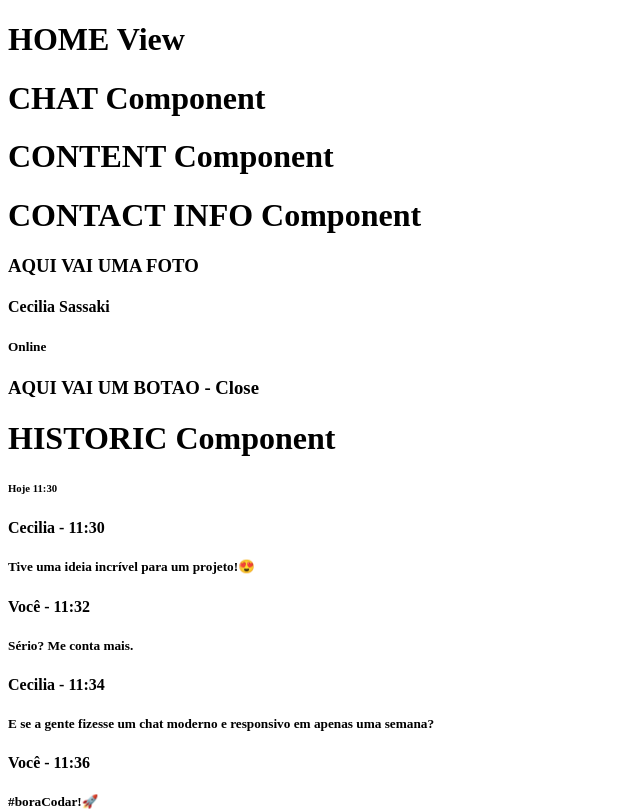
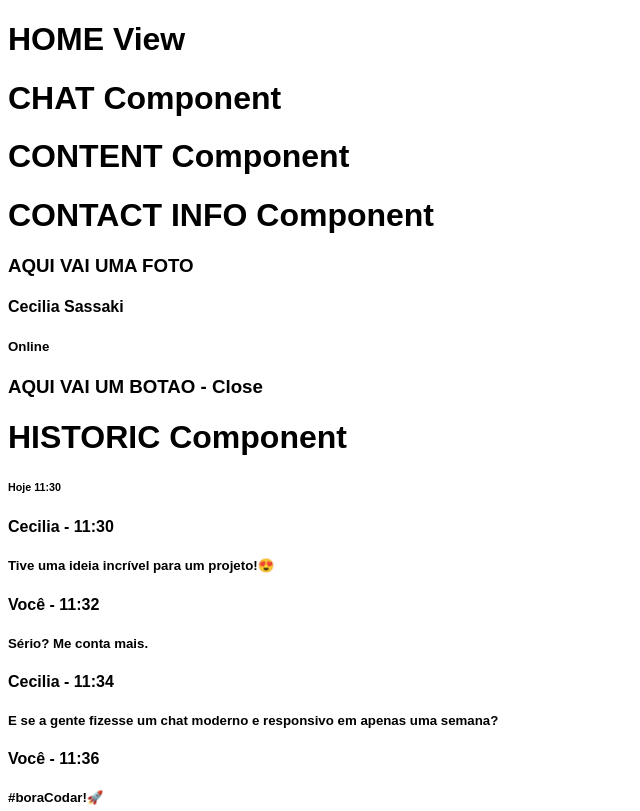
Before and after one commit to marcusviniciusmo/Chat-Bora_Codar_Dev04, a React (Vite) app in the folder frontend/: page / in a window 1280 px wide. Shown: the top 811 px of the page, without its empty margins (0-640 px from the left). Built offline with nearby package versions, Linux system fonts and the light colour scheme.

Commit message:
Initial settings

```diff
--- /dev/null
+++ b/frontend/src/index.css
@@ -0,0 +1,8 @@
+:root {
+  font-size: 62.5% /* 1rem = 10px */;
+}
+
+body {
+  font-family: sans-serif;
+  font-size: 1.6rem;
+}
--- a/frontend/src/main.tsx
+++ b/frontend/src/main.tsx
@@ -1,6 +1,7 @@
 import React from 'react';
 import ReactDOM from 'react-dom/client';
 import App from './App';
+import './index.css';
 
 ReactDOM.createRoot(document.getElementById('root') as HTMLElement).render(
   <React.StrictMode>
```
